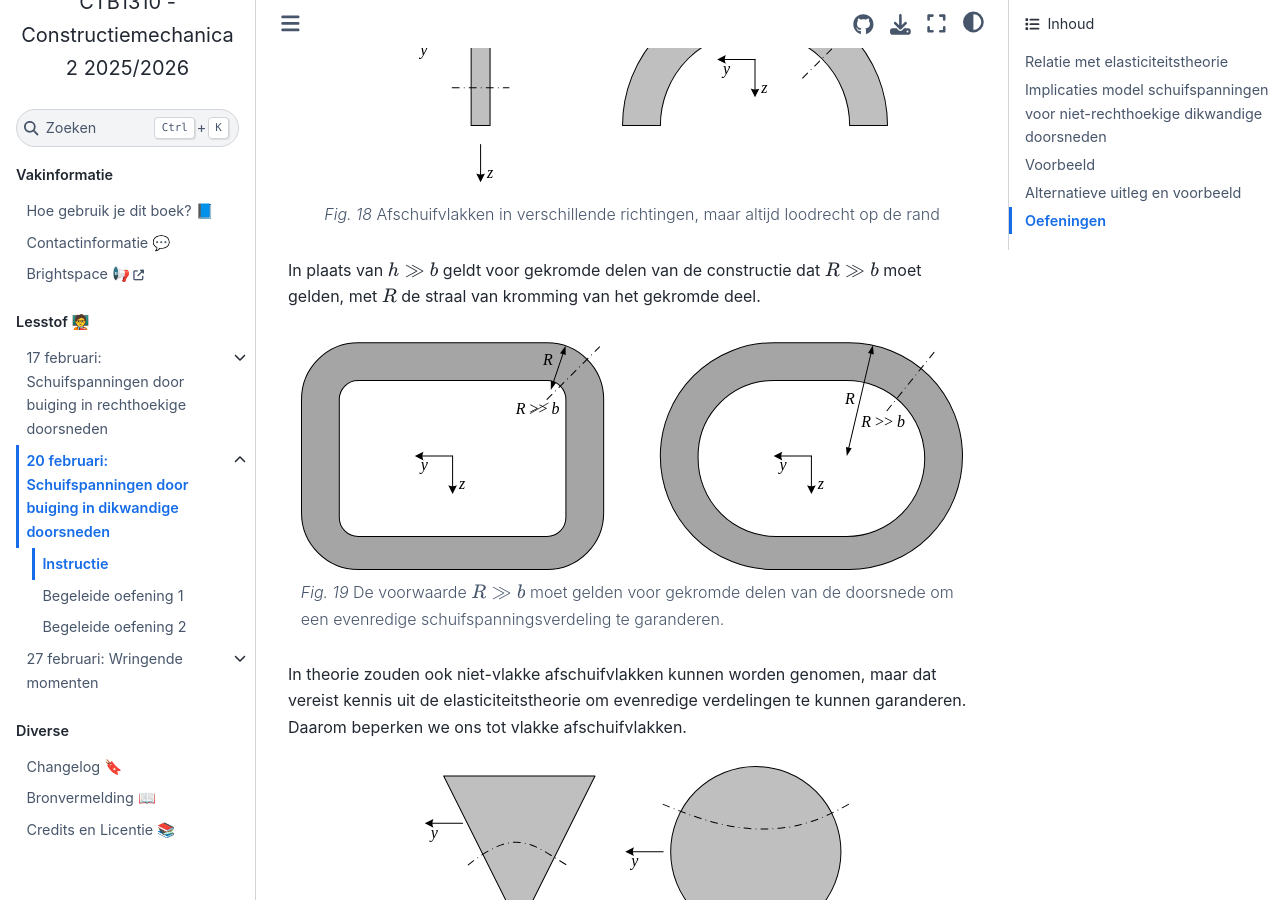
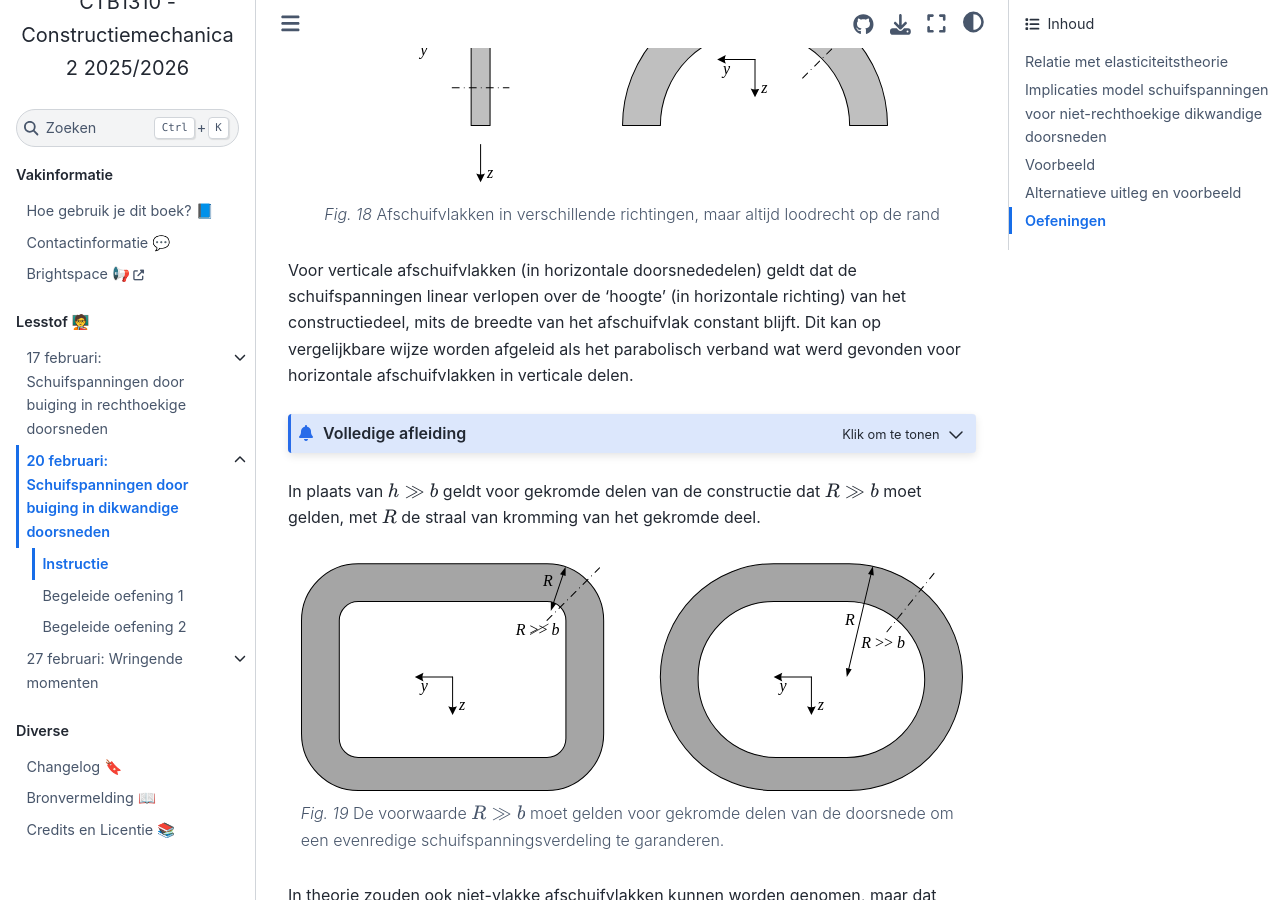
Before and after one commit to TUDelft-books/CTB1310, a Jupyter Book: the page built from book/shear/instructie.md, in a window 1280 px wide and 900 px high, scrolled down 3108 px. Built offline with Jupyter Book 1.0.4 settings and Sphinx 7.4.7 and the Sphinx Book theme 1.1.4, drawn with Linux system fonts in a browser that asks for light colours; comment, search, counter and statistics services are not loaded; cross-references to code outside the pages are shown as plain code.

Commit message:
update parabolisch lineair

````diff
--- a/book/shear/instructie.md
+++ b/book/shear/instructie.md
@@ -68,6 +68,26 @@ Niet-rechthoekige doorsnedes zouden kunnen voldoen aan alle aannames, maar niet
 
 Afschuifvlakken in verschillende richtingen, maar altijd loodrecht op de rand
 ```
+
+Voor verticale afschuifvlakken (in horizontale doorsnededelen) geldt dat de schuifspanningen linear verlopen over de 'hoogte' (in horizontale richting) van het constructiedeel, mits de breedte van het afschuifvlak constant blijft. Dit kan op vergelijkbare wijze worden afgeleid als het parabolisch verband wat werd gevonden voor horizontale afschuifvlakken in verticale delen.
+
+::::::{admonition} Volledige afleiding
+:class: notation, dropdown
+
+Om het schuifspanningsverloop te bepalen, kunnen we de formule voor de gemiddelde schuifspanning herschrijven door het statisch moment uit te werken voor een constante breedte:
+
+$$
+\begin{align*}
+\tau_{\rm{gem}} &= -\cfrac{V_z \, S_{z}^{\rm{a}}}{b \, I_{zz}} \\
+\tau_{\rm{gem}} &= -\cfrac{V_z \, \int_{A^{\rm{a}}} z \, dA^{\rm{a}} }{b \, I_{zz}} \\
+\tau_{\rm{gem}} &= -\cfrac{V_z \, z \int_{A^{\rm{a}}} \, dA^{\rm{a}} }{b \, I_{zz}} \\
+\tau_{\rm{gem}} &= -\cfrac{V_z \, z \, A^{\rm{a}}}{b \, I_{zz}}
+\end{align*}
+$$
+
+Het statisch moment is dus niet afhankelijk van $z$, waarmee de spanning alleen maar toeneemt door de lineair toenemende waarde van $A^{\rm{a}}$.
+
+::::::
 
 In plaats van $h \gg b$ geldt voor gekromde delen van de constructie dat $R \gg b$ moet gelden, met $R$ de straal van kromming van het gekromde deel.
 
````
Also changed, not shown: book/shear_rect/instructie.md (+4 -4 lines).
